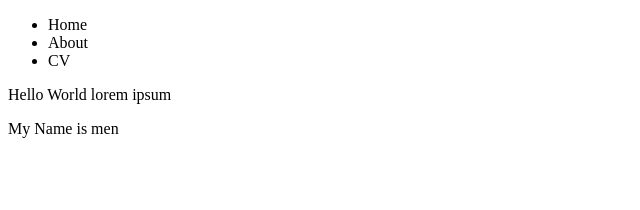
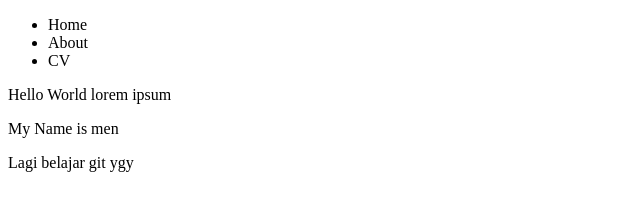
Before and after one commit to mennn2/example-cicd, a plain HTML site: page index.html in a window 1280 px wide. Shown: the whole page, without its empty margins (0-640 px from the left). Drawn offline with Linux system fonts and the light colour scheme.

Commit message:
add new paragraph

```diff
--- a/index.html
+++ b/index.html
@@ -16,5 +16,6 @@
     </nav>
     <p>Hello World lorem ipsum</p>
     <p>My Name is men</p>
+    <p>Lagi belajar git ygy</p>
 </body>
 </html>
```
